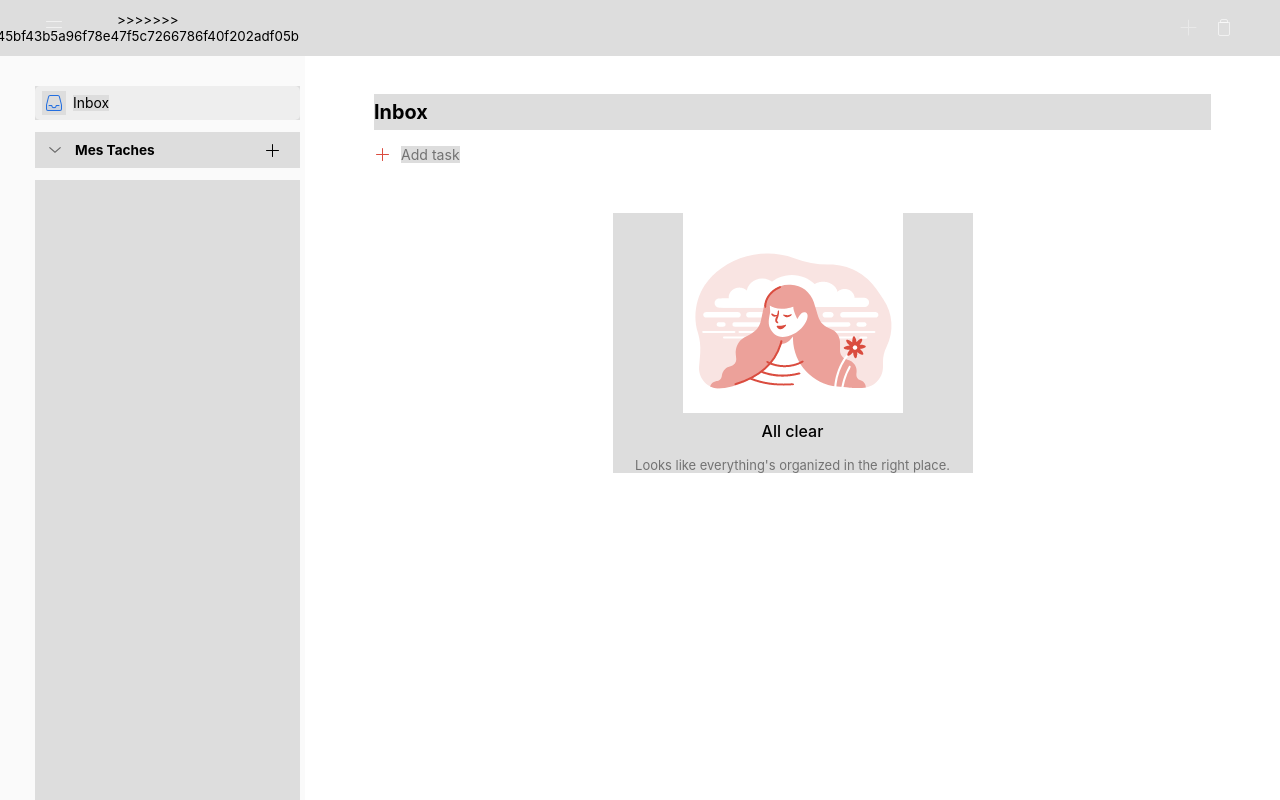
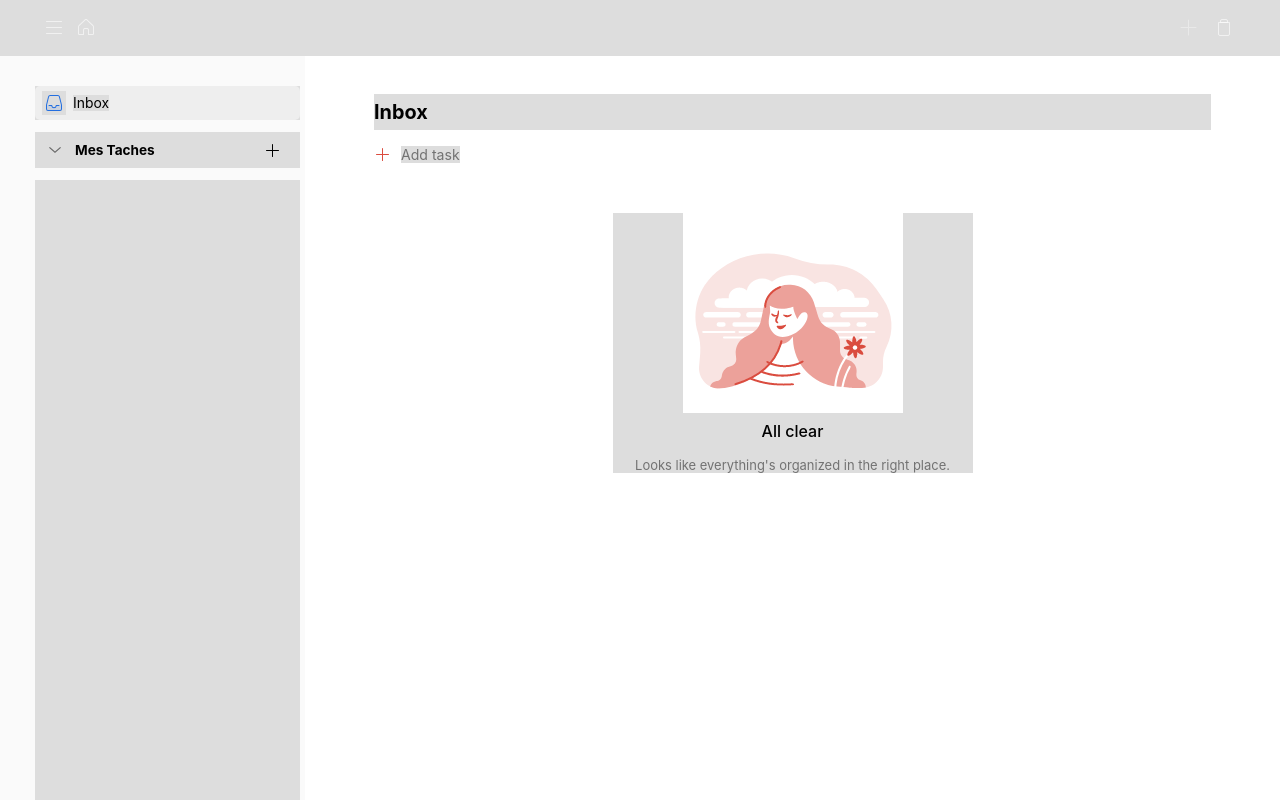
Before and after one commit to LostWin/Git-Github_7_, a plain HTML site: page dist/index.html in a window 1280 px wide. Drawn offline with Linux system fonts and the light colour scheme.

Commit message:
Modification de l'index

```diff
--- a/dist/index.html
+++ b/dist/index.html
@@ -44,12 +44,8 @@
               d="M12.527 3.075c.35.104.64.263 1.27.876L19.1 9.123c.374.364.49.505.601.678.11.174.185.351.232.552.042.178.062.34.066.742L20 17.718c0 .446-.046.607-.134.77a.906.906 0 01-.378.378c-.163.088-.324.134-.77.134H14v-4.718c0-.446-.046-.607-.134-.77a.906.906 0 00-.378-.378c-.142-.077-.284-.122-.616-.132L12.718 13h-1.436c-.446 0-.607.046-.77.134a.906.906 0 00-.378.378c-.077.142-.122.284-.132.616l-.002.154V19H5.282c-.446 0-.607-.046-.77-.134a.906.906 0 01-.378-.378c-.088-.163-.134-.324-.134-.77v-6.462c0-.522.02-.703.067-.903.047-.2.121-.378.232-.552l.077-.113c.098-.134.233-.282.524-.565l5.304-5.172c.629-.613.92-.772 1.269-.876a1.82 1.82 0 011.054 0zm-.286.958a.825.825 0 00-.482 0c-.18.054-.326.139-.63.418l-.227.216L5.598 9.84c-.3.293-.385.39-.456.5a.76.76 0 00-.102.242c-.026.112-.037.224-.04.531l.002 6.807.005.073.074.006L8.999 18 9 14.268l.003-.17c.013-.448.083-.749.249-1.058a1.9 1.9 0 01.788-.788c.306-.164.6-.234 1.043-.249l.199-.003h1.45l.17.003c.448.013.749.083 1.058.249.337.18.608.45.788.788.164.306.234.6.249 1.043l.003.199L14.999 18l3.92-.002.073-.006.006-.073.002-.2v-6.615l-.005-.218a1.494 1.494 0 00-.035-.305.747.747 0 00-.102-.242l-.059-.084a3.571 3.571 0 00-.294-.315l-5.407-5.273c-.425-.414-.604-.545-.798-.615l-.06-.019z"
             ></path>
           </svg>
-<<<<<<< HEAD
           <span class="tooltip"> Go to my hotel </span>
-=======
 
-          <span class="tooltip"> Go To Yaelle's Home </span>
->>>>>>> 45bf43b5a96f78e47f5c7266786f40f202adf05b
         </button>
       </div>
       <div class="header-right">
```
